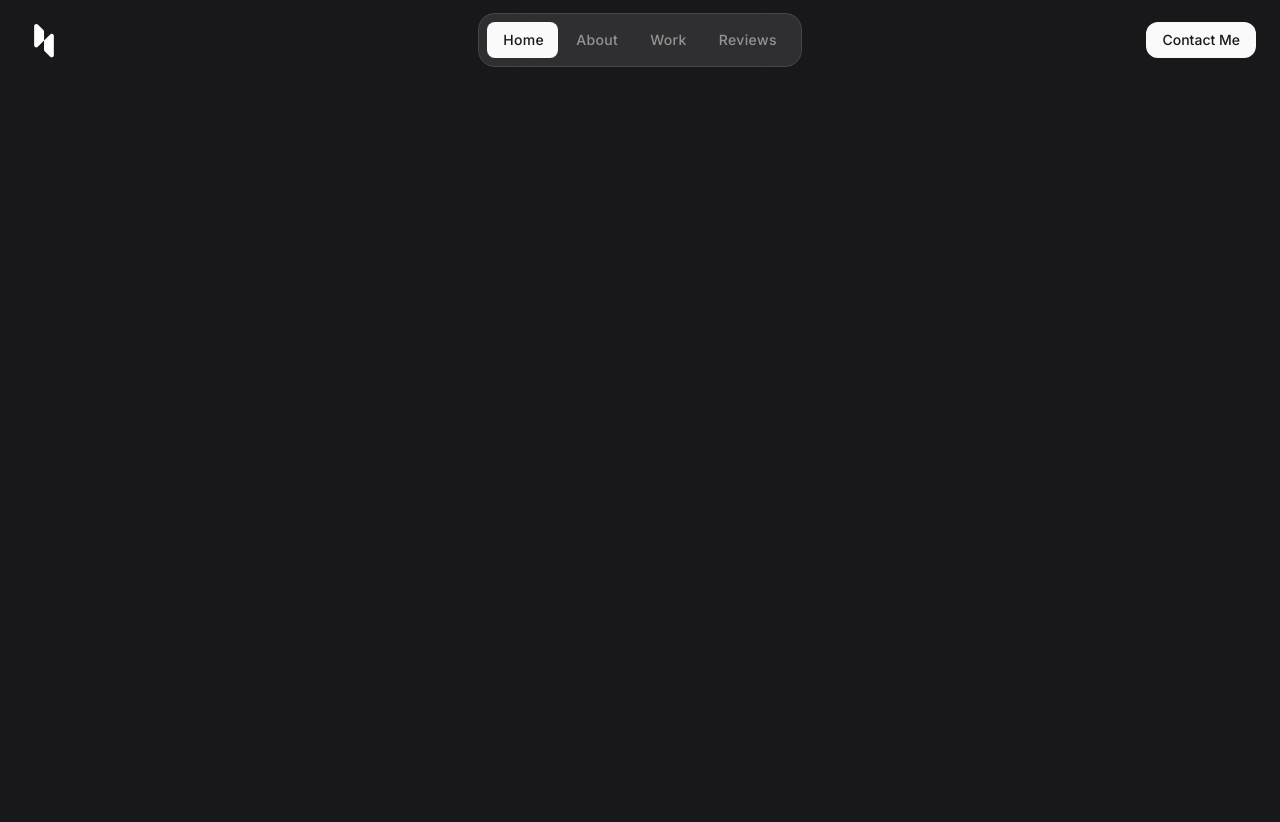
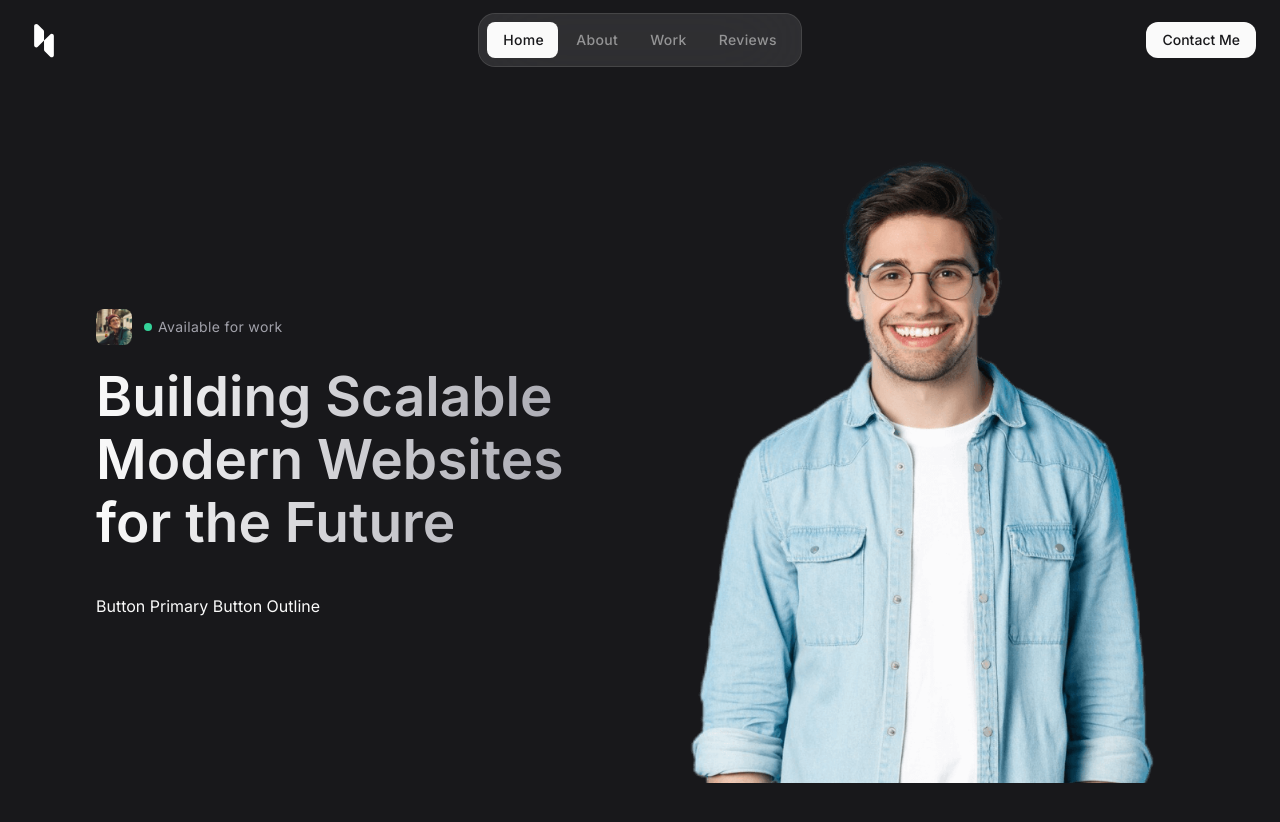
Before and after one commit to devdrx/dev-darshan, a React (Vite) app: page / in a window 1280 px wide. Shown: the top 822 px of the page. Built offline with nearby package versions, Linux system fonts and the light colour scheme.

Commit message:
added hero section

```diff
--- a/src/App.jsx
+++ b/src/App.jsx
@@ -1,8 +1,15 @@
 import Header from "./components/Header";
+import Hero from "./components/Hero";
+
 
 const App = () => {
     return  (
+        <>
         <Header/>
+        <main>
+            <Hero/>
+        </main>
+        </>
     );
 };
 
--- /dev/null
+++ b/src/components/Hero.jsx
@@ -0,0 +1,53 @@
+const Hero = () => {
+  return (
+    <section
+    id="home"
+    className="pt-28 lg:pt-36  "
+    >
+        <div className="container items-center lg:grid
+        lg:grid-cols-2 lg:gap-10">
+            <div>
+                <div className="flex items-center gap-3">
+                    <figure className="img-box w-9 h-9 rounded-lg">
+                        <img
+                        src="/images/avatar-1.jpg"
+                        width={40}
+                        height={40}
+                        alt="devd portrait"
+                        className="img-cover" />
+                    </figure>
+                    <div className="flex items-center gap-1.5 text-zinc-400 text-sm tracking-wide">
+                        <span className="relative w-2 h-2 rounded-full bg-emerald-400">
+                            <span className="absolute inset-0 rounded-full bg-emerald-400
+                            animate-ping">
+                            </span>
+                        </span>
+                        Available for work
+                    </div>
+                </div>
+                <h2 className="headline-1 max-w-[15ch] sm:max-w-[20ch] lg:max-w[15ch] mt-5 mb-8 lg:mb-10">
+                Building Scalable Modern Websites for the Future
+                </h2>
+                <div className="flex items-center gap-3">
+                    Button Primary
+
+                    Button Outline
+                </div>
+            </div>
+
+            <div className="hidden lg:block">
+                <figure className="">
+                    <img
+                    src="/images/hero-banner.png"
+                    width={656}
+                    height={800}
+                    alt="devd image"
+                    className="w-full"
+                     />
+                </figure>
+            </div>
+        </div>
+    </section>
+  )
+}
+export default Hero
--- a/src/index.css
+++ b/src/index.css
@@ -12,6 +12,35 @@
 
 .menu-btn {
     @apply w-10 h-10 grid place-items-center bg-blue-50/10 rounded-2xl ring-inset ring-2 ring-zinc-50/[0.2] backdrop-blur-2xl hover:bg-zinc-50/15 transition-[transform,background-color] active:scale-95
+}
+
+.material-symbols-outlined{
+    @apply w-[1em] h-[1em] overflow-hidden;
+    font-variation-settings: "FILL" 0, "wght" 400, "GRAD" 0,
+    "opsz" 24;
+}
+
+.container {
+    @apply px-4 mx-auto lg:px-8 xl:max-w-6xl
+}
+
+.img-box{
+    @apply bg-zinc-700 overflow-hidden
+}
+
+.img-cover{
+    @apply w-full h-full object-cover
+}
+
+.headline-1{
+    @apply text-5xl leading-tight font-semibold lg:text-[55px] lg:leading-[1.15]
+}
+
+.headline-1{
+    @apply max-w-max;
+    background: -webkit-linear-gradient(0deg, #fafafa, #a1a1aa);
+    -webkit-background-clip: text;
+    -webkit-text-fill-color: transparent;
 }
 
 .navbar {
```
